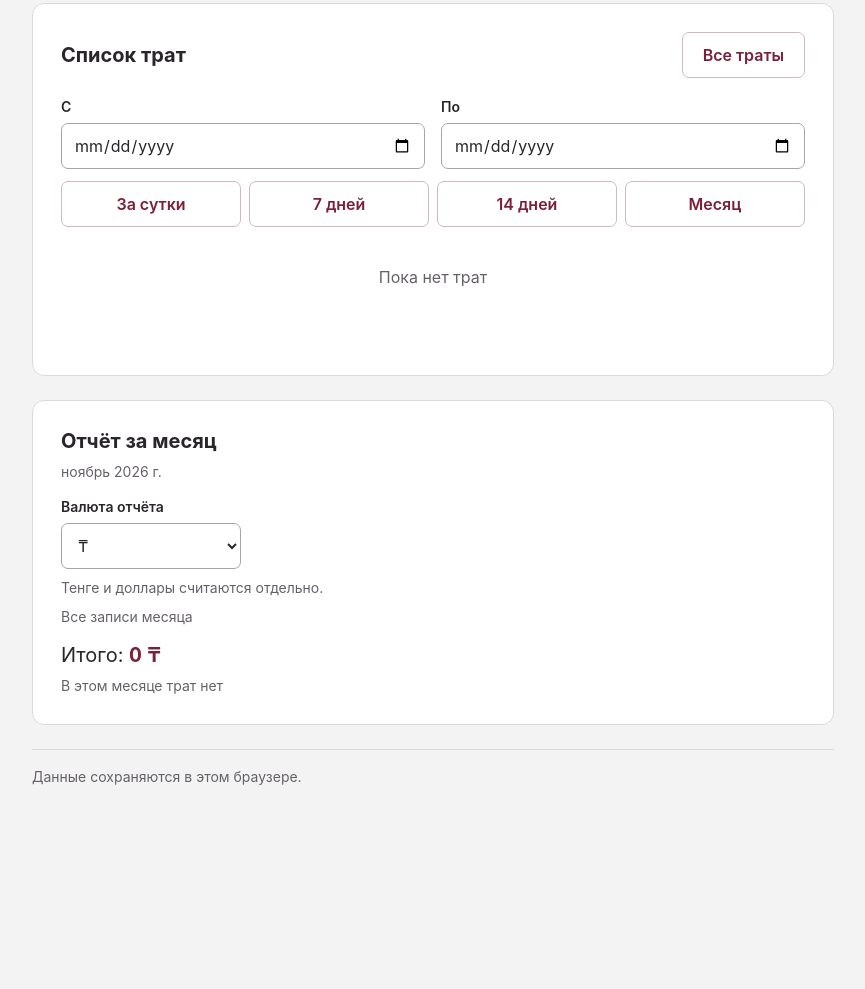
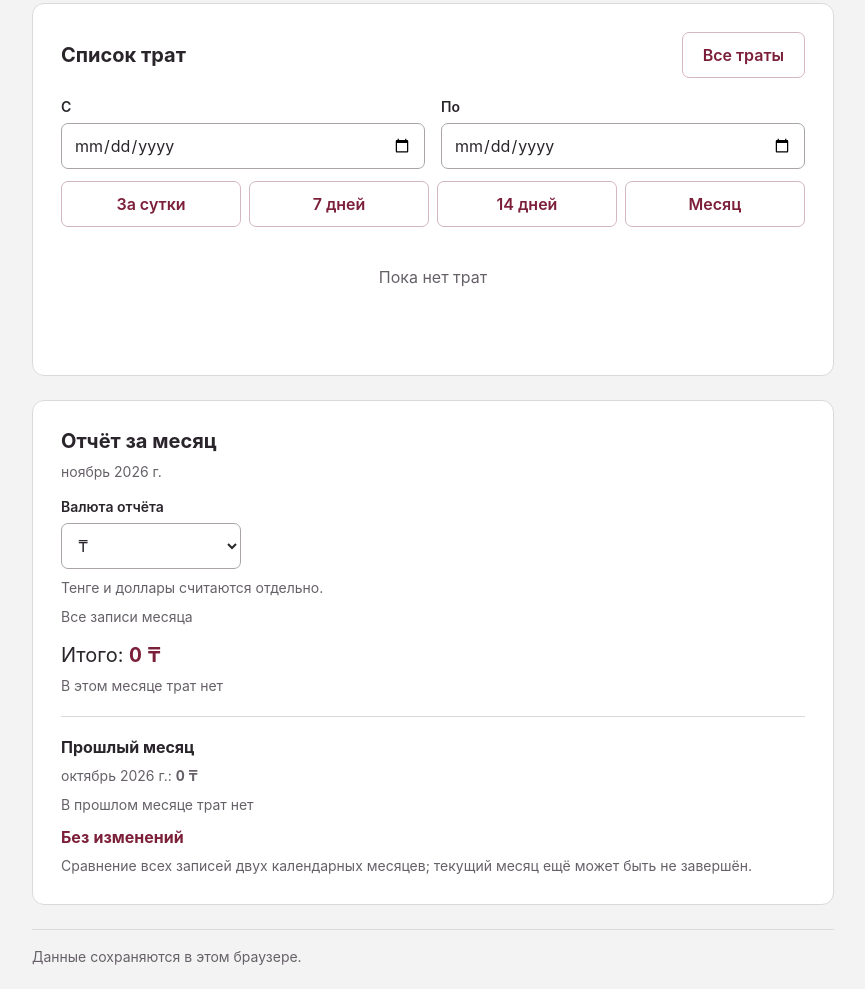
Before and after one commit to almaztt777/rashody, a plain HTML site: page index.html in a window 1280 px wide. Shown: the part 1698-2687 px from the top of the page, without its empty margins (207-1072 px from the left). Before the commit the page ends 2507 px from the top, so only its background shows below. Drawn offline with Linux system fonts and the light colour scheme.

Commit message:
Добавлено сравнение расходов с прошлым месяцем

```diff
--- a/index.html
+++ b/index.html
@@ -149,6 +149,13 @@
             <h3 id="report-top-heading">Самые затратные категории</h3>
             <ol id="report-categories" aria-labelledby="report-top-heading"></ol>
           </div>
+          <div class="report-comparison">
+            <h3>Прошлый месяц</h3>
+            <p class="report-note"><span id="report-previous-month"></span>: <output id="report-previous-total">0 ₸</output></p>
+            <p id="report-previous-empty" class="report-note">В прошлом месяце трат нет</p>
+            <p id="report-difference" class="report-difference">Без изменений</p>
+            <p class="report-note">Сравнение всех записей двух календарных месяцев; текущий месяц ещё может быть не завершён.</p>
+          </div>
         </div>
       </div>
     </section>
--- a/script.js
+++ b/script.js
@@ -198,15 +198,17 @@ function renderBudget() {
 }
 
 function renderReport() {
-  const month = localDate().slice(0, 7);
-  byId("report-month").textContent = new Date().toLocaleDateString("ru-RU", { month: "long", year: "numeric" });
+  const today = new Date();
+  const month = localDate(today).slice(0, 7);
+  byId("report-month").textContent = today.toLocaleDateString("ru-RU", { month: "long", year: "numeric" });
   byId("report-error").hidden = storageReadable;
   byId("report-content").hidden = !storageReadable;
   byId("report-currency").disabled = !storageReadable;
   if (!storageReadable) return;
   const currency = byId("report-currency").value;
   const expenses = data.expenses.filter((expense) => expense.currency === currency && expense.date.slice(0, 7) === month);
-  byId("report-total").textContent = money(totals(expenses)[currency], currency);
+  const total = totals(expenses)[currency];
+  byId("report-total").textContent = money(total, currency);
   byId("report-empty").hidden = expenses.length > 0;
   const categoryTotals = new Map();
   expenses.forEach((expense) => {
@@ -228,6 +230,18 @@ function renderReport() {
     item.append(row);
     return item;
   }));
+  const previousDate = new Date(today);
+  previousDate.setDate(1);
+  previousDate.setMonth(previousDate.getMonth() - 1);
+  const previousMonth = localDate(previousDate).slice(0, 7);
+  const previousExpenses = data.expenses.filter((expense) => expense.currency === currency && expense.date.slice(0, 7) === previousMonth);
+  const previousTotal = totals(previousExpenses)[currency];
+  const difference = total - previousTotal;
+  byId("report-previous-month").textContent = previousDate.toLocaleDateString("ru-RU", { month: "long", year: "numeric" });
+  byId("report-previous-total").textContent = money(previousTotal, currency);
+  byId("report-previous-empty").hidden = previousExpenses.length > 0;
+  byId("report-difference").textContent = difference > 0 ? `Больше на ${money(difference, currency)}`
+    : difference < 0 ? `Меньше на ${money(-difference, currency)}` : "Без изменений";
 }
 
 function renderCategories(selected = byId("category").value) {
--- a/styles.css
+++ b/styles.css
@@ -91,6 +91,10 @@ footer { border-top: 1px solid #dcd9dd; padding-top: 18px; margin-top: 24px; }
 .report-category-row { display: grid; grid-template-columns: minmax(0, 1fr) minmax(0, 1fr); gap: 12px; }
 .report-category-name, .report-category-amount { overflow-wrap: anywhere; }
 .report-category-amount { text-align: right; font-weight: 650; font-variant-numeric: tabular-nums; }
+.report-comparison { margin-top: 20px; padding-top: 20px; border-top: 1px solid #dcd9dd; overflow-wrap: anywhere; }
+.report-comparison h3 { margin: 0; font-size: 16px; font-weight: 650; }
+#report-previous-total { font-weight: 650; font-variant-numeric: tabular-nums; }
+.report-difference { margin-top: 12px; color: #7c203a; font-weight: 650; font-variant-numeric: tabular-nums; }
 
 @media (max-width: 600px) {
   main { padding: 24px 16px; }
```
Also changed, not shown: tests/check.js (+59 -0 lines), 1 other file.
